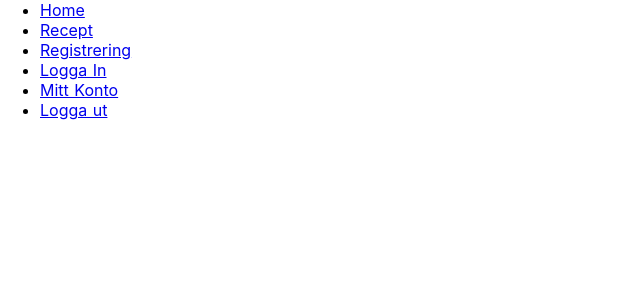
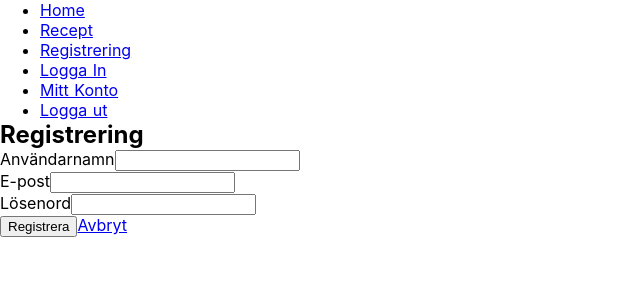
Before and after one commit to erax83/u11-fullstack-nuxt, a Nuxt app: page /user/register in a window 1280 px wide. Shown: the top 300 px of the page, without its empty margins (0-640 px from the left). Built offline with nearby package versions, Linux system fonts and the light colour scheme; no server answers.

Commit message:
fix some small things

```diff
--- a/api/controllers/usersController.js
+++ b/api/controllers/usersController.js
@@ -29,7 +29,7 @@ module.exports.register = [
 
 
       var user = new User({
-          user_name : req.body.full_name,
+          user_name : req.body.user_name,
           email : req.body.email,
           password : req.body.password,
       })
--- a/layouts/default.vue
+++ b/layouts/default.vue
@@ -11,16 +11,16 @@
             <nuxt-link to="/recepies">Recept</nuxt-link>
           </li>
           <li>
-            <nuxt-link to="/registration">Registrering</nuxt-link>
+            <nuxt-link to="/user/register">Registrering</nuxt-link>
           </li>
           <li>
-            <nuxt-link to="/login">Logga In</nuxt-link>
+            <nuxt-link to="/user/login">Logga In</nuxt-link>
           </li>
           <li>
-            <nuxt-link to="/myAccount">Mitt Konto</nuxt-link>
+            <nuxt-link to="/user/myAccount">Mitt Konto</nuxt-link>
           </li>
           <li>
-            <nuxt-link to="/logout">Logga ut</nuxt-link>
+            <nuxt-link to="/user/logout">Logga ut</nuxt-link>
           </li>
 
         </ul>
--- a/pages/registration.vue
+++ /dev/null
@@ -1,42 +0,0 @@
-<template>
-  <div>
-    <h2>Registrering</h2>
-
-    <form action method="post" @submit.prevent="submitForm()">
-      <div>
-        <label for>Användarnamn</label>
-        <input type="text" v-model="user_name" />
-      </div>
-      <div>
-        <label for>E-post</label>
-        <input type="text" v-model="email" />
-      </div>
-      <div>
-        <label for>Lösenord</label>
-        <input type="text" v-model="password" />
-      </div>
-      <input type="submit" value="Register" />
-      <nuxt-link to="/">Avbryt</nuxt-link>
-    </form>
-  </div>
-</template>
-
-<script>
-export default {
-  data() {
-    return {
-      user_name: null,
-      email: null,
-      password: null,
-    };
-  },
-  methods: {
-    submitForm() {
-
-    }
-  },
-};
-</script>
-
-<style>
-</style>
--- /dev/null
+++ b/pages/user/register.vue
@@ -0,0 +1,77 @@
+<template>
+  <div>
+    <h2>Registrering</h2>
+
+    <form action="" method="post" @submit.prevent="submitForm()">
+      <div>
+        <label for>Användarnamn</label>
+        <input type="text" v-model="user_name" />
+      </div>
+      <div>
+        <label for>E-post</label>
+        <input type="text" v-model="email" />
+      </div>
+      <div>
+        <label for>Lösenord</label>
+        <input type="text" v-model="password" />
+      </div>
+      <input type="submit" value="Registrera" />
+
+      <nuxt-link to="/">Avbryt</nuxt-link>
+    </form>
+
+  </div>
+</template>
+
+<script>
+export default {
+  middleware: 'auth',
+  auth: 'guest',
+  data() {
+    return {
+      errors: null,
+      user_name: null,
+      email: null,
+      password: null,
+      status: false
+    };
+  },
+  methods: {
+    submitForm() {
+      console.log(this.user_name);
+      this.$axios.post( '/api/users/register', {
+          user_name: this.user_name,
+          email: this.email,
+          password: this.password,
+        })
+        .then((response) => {
+          console.log(response)
+          if(response.data._id){
+            this.$router.push({ name:'user-login', params:{ registered:'yes' } })
+            /*
+            this.$auth.loginWith('local', {
+                data: {
+                  email: this.email,
+                  password: this.password
+                }
+              })
+              .catch( (error) => {
+                console.log(error)
+              })
+              */
+             console.log('testing');
+          }
+        })
+        .catch( (error) => {
+          console.log(error)
+          if(error.response.data.errors){
+            this.errors = error.response.data.errors
+          }
+        });
+    }
+  }
+}
+</script>
+
+<style>
+</style>
```
Also changed, not shown: pages/user/login.vue (renamed from pages/login.vue), pages/user/logout.vue (renamed from pages/logout.vue), pages/user/myAccount.vue (renamed from pages/myAccount.vue).
